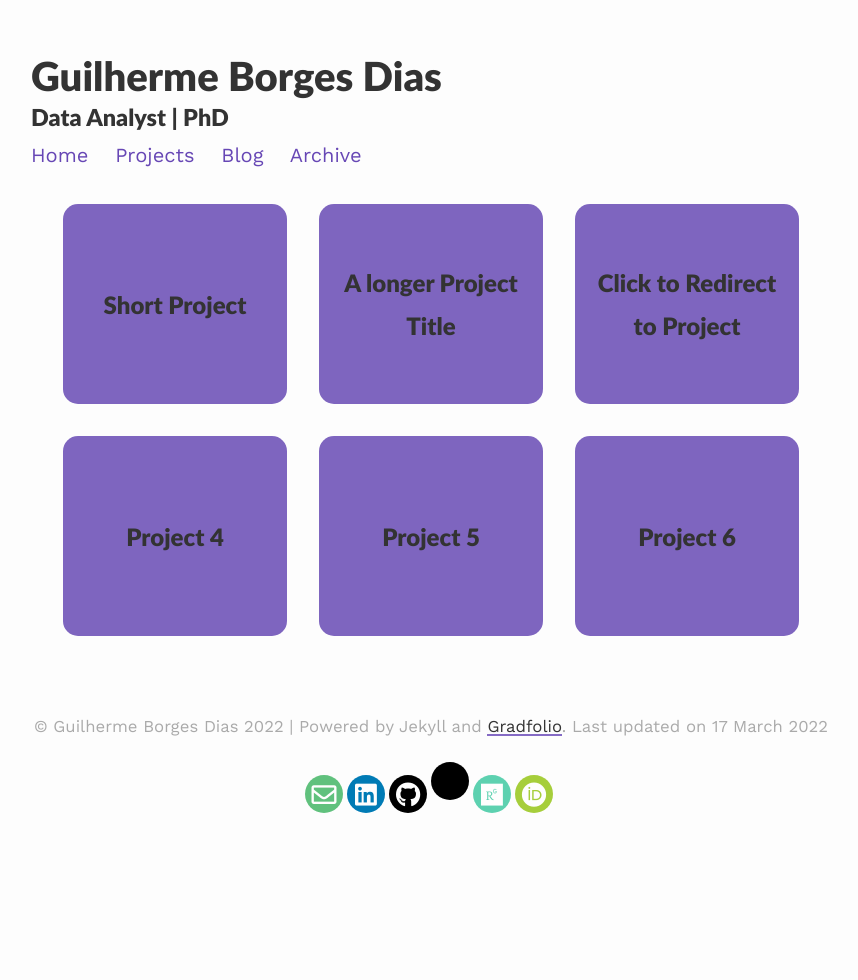
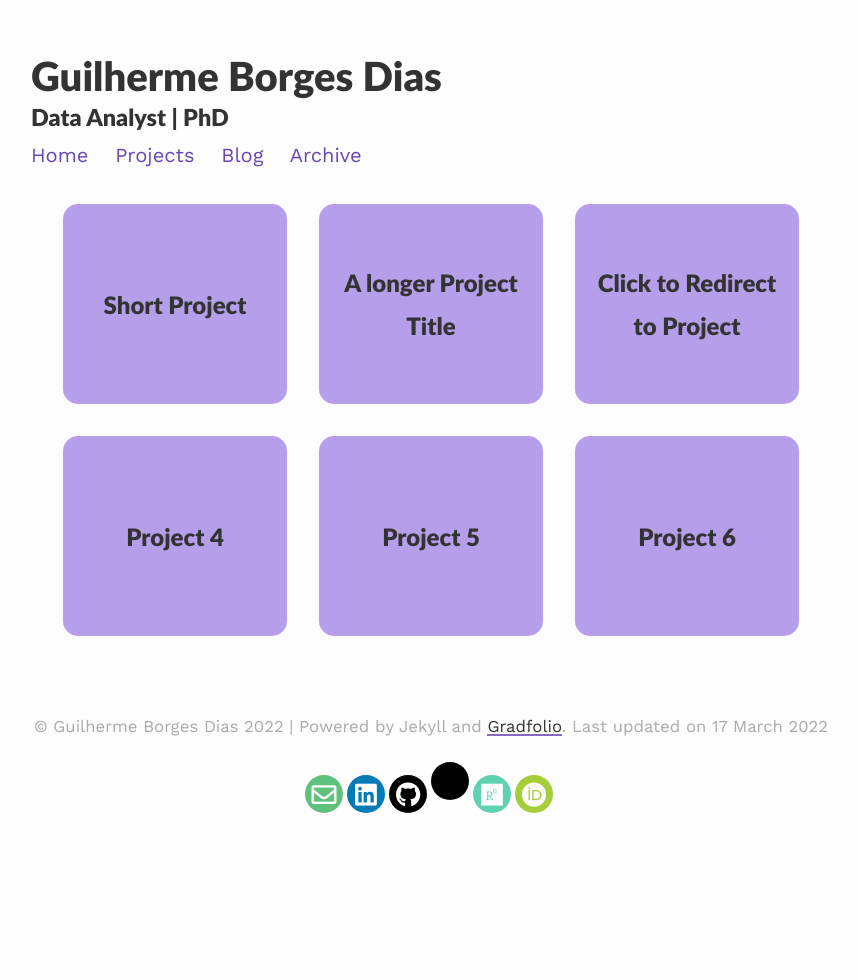
Before and after one commit to gbdias/home, a Jekyll site: the page built from _pages/projects.md, in a window 1280 px wide. Shown: the whole page, without its empty margins (209-1067 px from the left). Built offline with Jekyll 4.4.1, drawn with Linux system fonts in a browser that asks for light colours; nearby versions of some CDN libraries; a style sheet for code colours, icons or effects is not loaded.

Commit message:
Update variables.scss

```diff
--- a/assets/css/_sass/variables.scss
+++ b/assets/css/_sass/variables.scss
@@ -12,7 +12,7 @@ $brand-color:      #6747b5;
 
 // Color scheme for light
 $body-bg: #fdfdfd;
-$projectbox: #7e65bf;
+$projectbox: #b59feb;
 $text-color: #333;
 
 // Color scheme for dark modes
```
